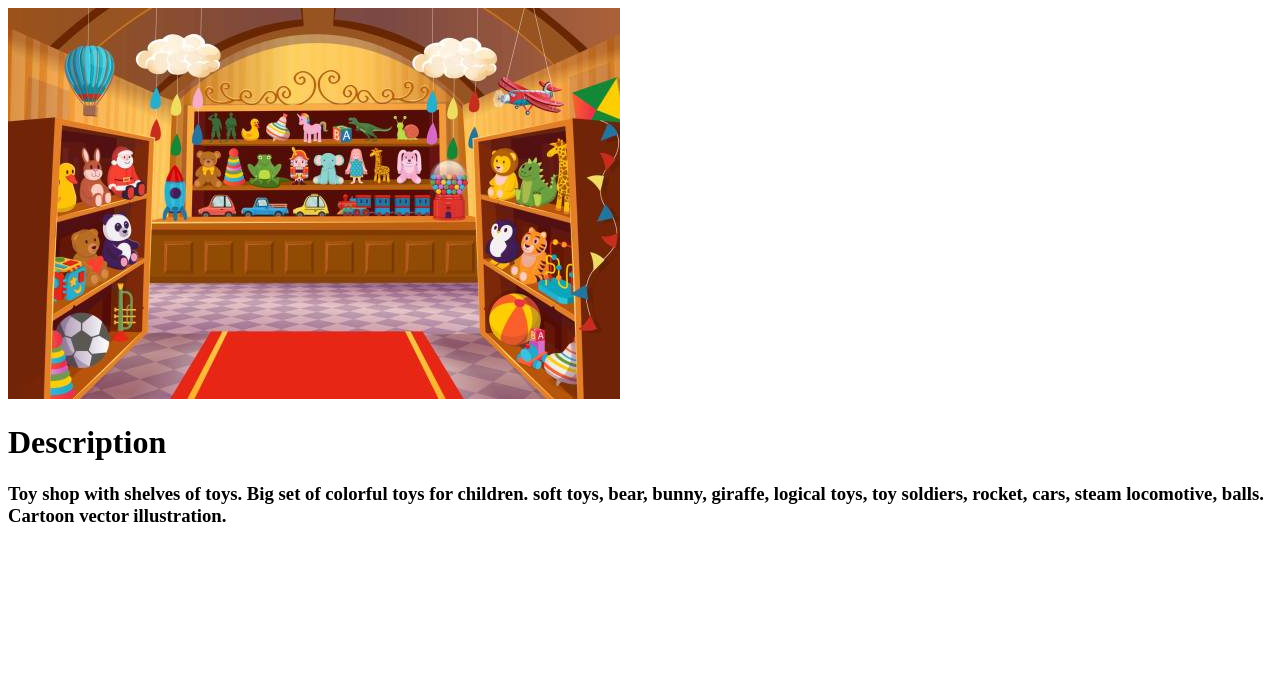
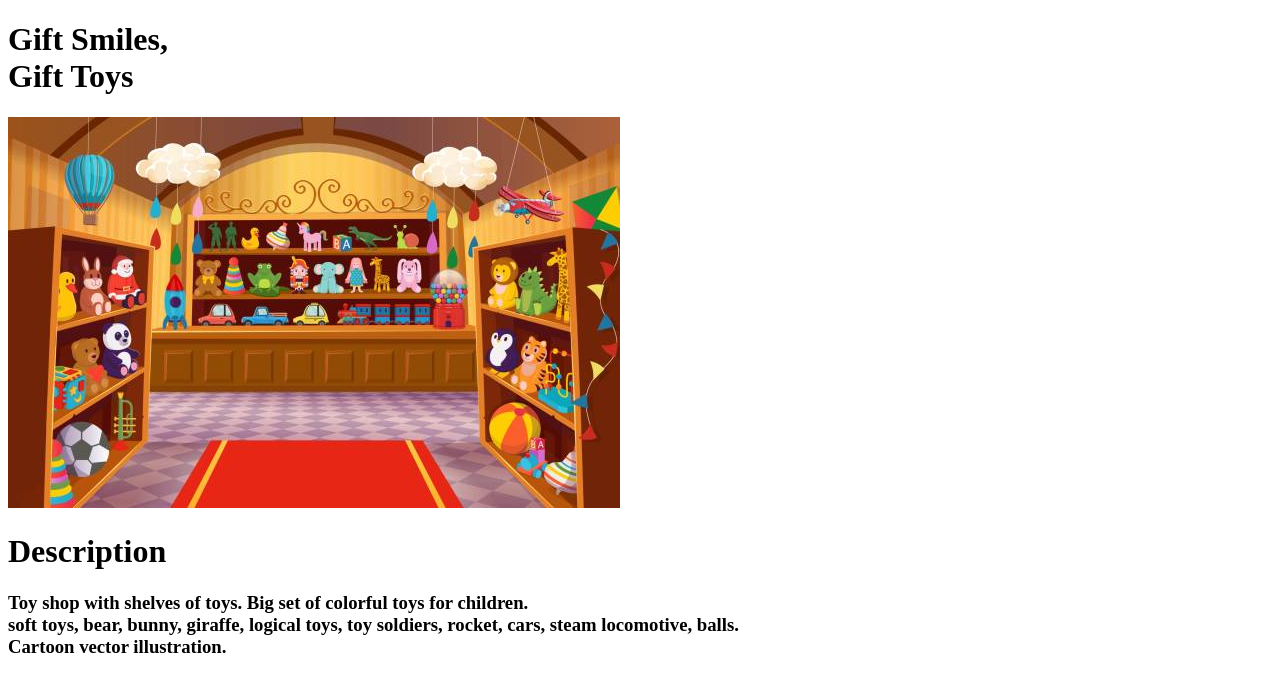
Before and after one commit to suganthisugan2/project-1, a plain HTML site: page index.html in a window 1280 px wide. Drawn offline with Linux system fonts and the light colour scheme.

Commit message:
added heading

```diff
--- a/index.html
+++ b/index.html
@@ -7,10 +7,13 @@
     <title>Kids Toys Store Website</title>
 </head>
 <body>
+
+    <h1>Gift Smiles,<br>Gift Toys</h1>
+
     <img src="toys copy.jpg" alt="toys copy"/>
     <h1>Description</h1>
-    <h3>Toy shop with shelves of toys. Big set of colorful toys for children.
-        soft toys, bear, bunny, giraffe, logical toys, toy soldiers, rocket, cars, steam locomotive, balls.
-        Cartoon vector illustration.</h3>
+    <h3>Toy shop with shelves of toys. Big set of colorful toys for children.<br>
+        soft toys, bear, bunny, giraffe, logical toys, toy soldiers, rocket, cars, steam locomotive, balls.<br>
+        Cartoon vector illustration.</h3><br>
 </body>
 </html>
```
